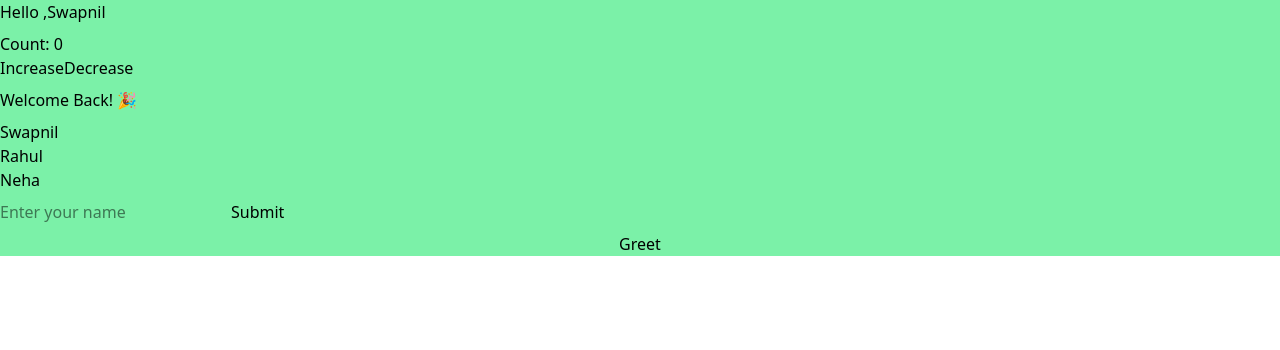
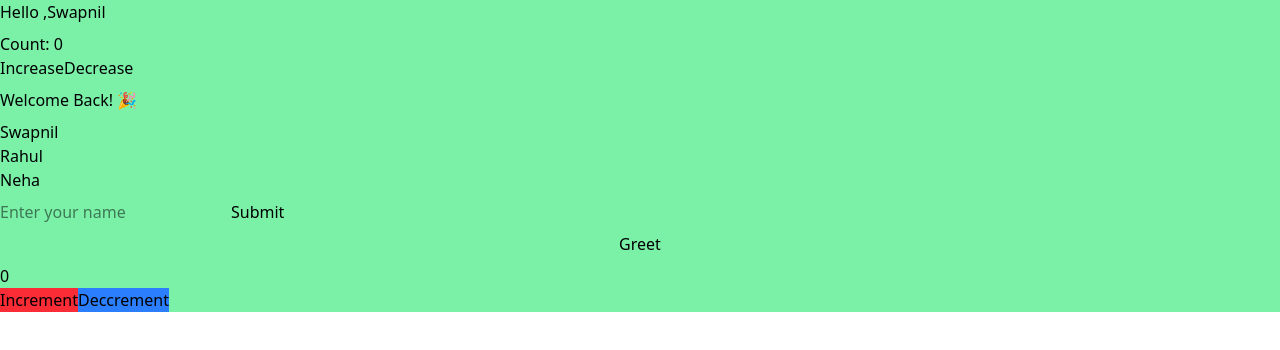
Before and after one commit to SwapniL1563/prep_react, a React (Vite) app: page / in a window 1280 px wide. Shown: the top 350 px of the page. Built offline with nearby package versions, Linux system fonts and the light colour scheme.

Commit message:
add useState Hook

```diff
--- a/src/App.tsx
+++ b/src/App.tsx
@@ -4,6 +4,7 @@ import ConditionalRendering from "../src/components/Conditional _Rendering";
 import ListAndKeys from "./components/List_Keys";
 import ControlledForm from "./components/Forms";
 import ClickBtn from "./components/Events";
+import Counter from "./hooks/useState";
 
 function App() {
   return (
@@ -14,6 +15,7 @@ function App() {
     <ListAndKeys/>
     <ControlledForm/>
     <ClickBtn name="Swapnil"/>
+    <Counter/>
    </div>
   )
 }
--- /dev/null
+++ b/src/hooks/useState.tsx
@@ -0,0 +1,51 @@
+// useState Hook
+
+// definition:
+// react hook that let u add state to functional components
+// when u call useState -> it return an array with 2 val: current val of state , fn that updates state
+
+
+// syntax:
+// const [state,setState] = useState(initialVal);
+
+// state -> current val
+// setState -> setter fn that updates the state val
+// initialVal -> starting val of state(eg.number,string,array);
+
+
+// example:
+import { useState } from "react";
+
+function Counter() {
+    const[count,setCount] = useState(0);
+
+    return (
+        <div>
+            <p>{count}</p>
+            <button className="bg-red-500" onClick={()=>setCount(count+1)}>Increment</button>
+            <button className="bg-blue-500" onClick={()=>setCount(count-1)}>Deccrement</button>
+        </div>
+    )
+}
+
+export default Counter;
+
+// count -> state val
+// setCount -> setter fn
+// initialVal of count = 0
+// whenver buuton is clicked react updates the state and then re-render the component to see latest value of count
+
+
+// problem solved:
+// fn can now hold store and update state val like class comp
+
+
+// use case:
+// forms, counter, theme change, toggle ui, api state
+
+
+// real life analogy:
+// let say useState -> whiteboard
+// then current val(wriiten) on board -> state
+// marker -> setter fn that update the state val
+// everytime smtg is erased and newly add everyone see new num on board -> how react re-render the ui on state change
```
